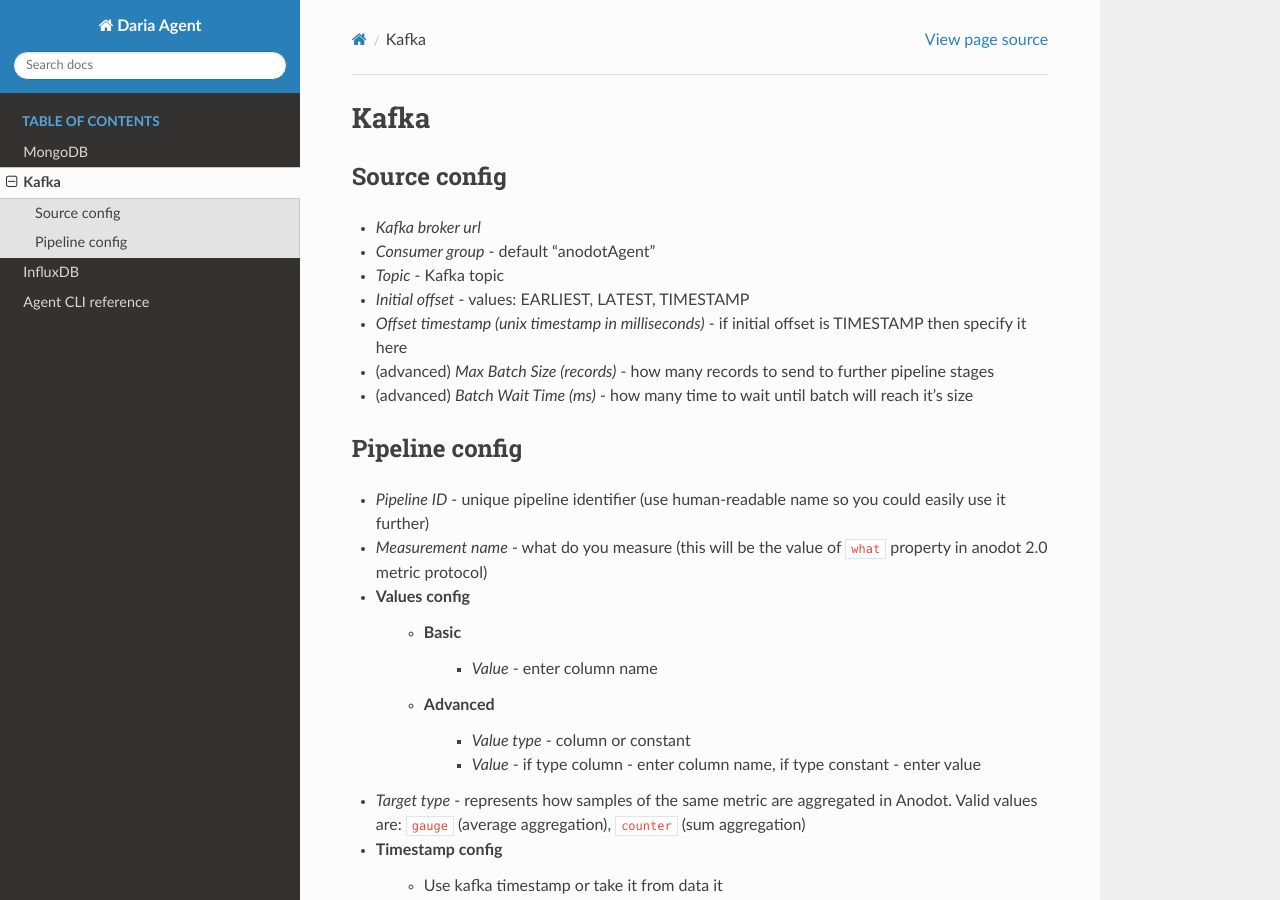
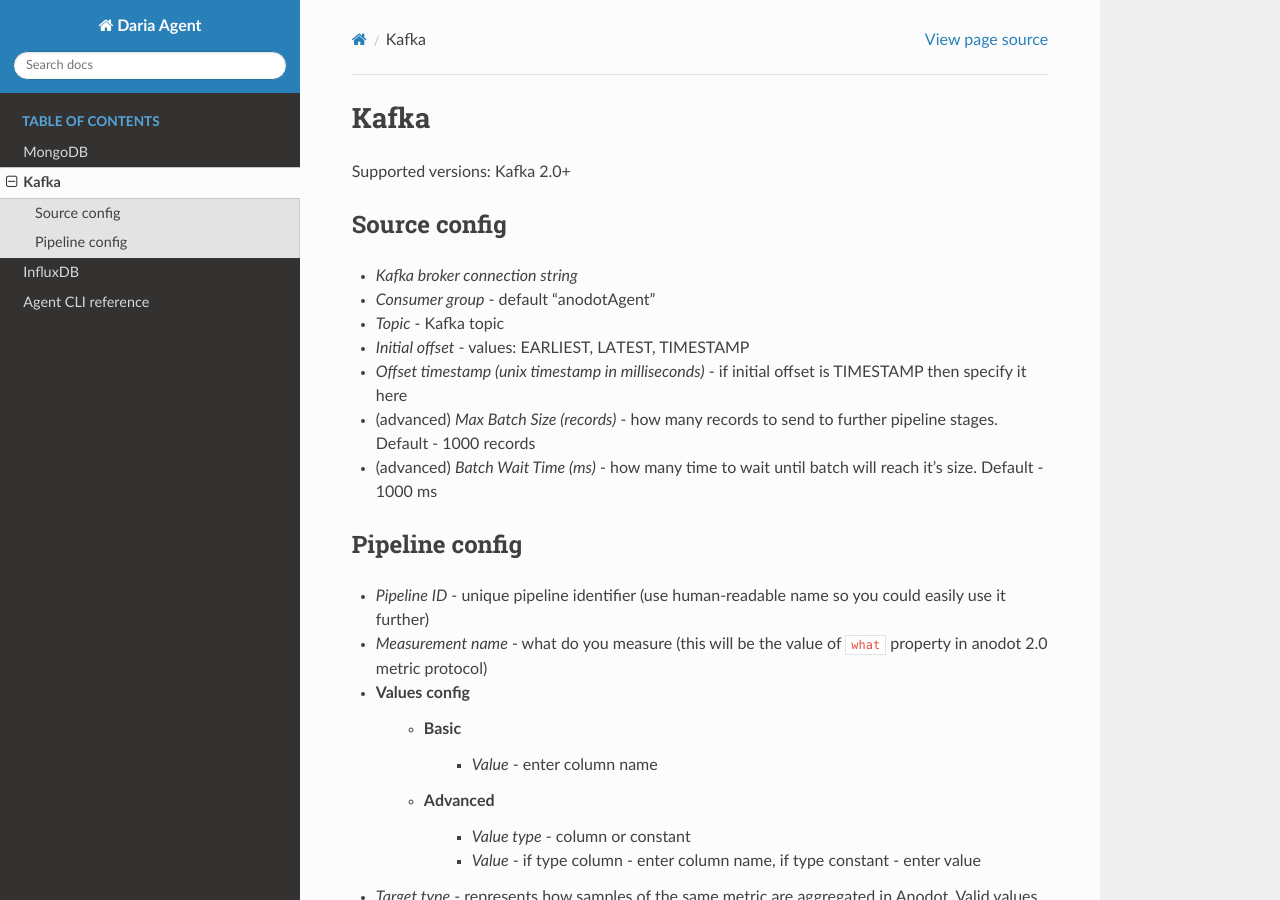
Before and after one commit to anodot/daria, a Sphinx documentation site: the page built from agent/doc/kafka.rst, in a window 1280 px wide and 900 px high. Built offline with Sphinx 7.4.7 and the Read the Docs theme 2.0.0, drawn with Linux system fonts in a browser that asks for light colours.

Commit message:
update docs

```diff
--- a/agent/doc/kafka.rst
+++ b/agent/doc/kafka.rst
@@ -1,16 +1,17 @@
 Kafka
 =======================
 
+Supported versions: Kafka 2.0+
 
 Source config
 -------------
-- *Kafka broker url*
+- *Kafka broker connection string*
 - *Consumer group* - default "anodotAgent"
 - *Topic* - Kafka topic
 - *Initial offset* - values: EARLIEST, LATEST, TIMESTAMP
 - *Offset timestamp (unix timestamp in milliseconds)* - if initial offset is TIMESTAMP then specify it here
-- (advanced) *Max Batch Size (records)* - how many records to send to further pipeline stages
-- (advanced) *Batch Wait Time (ms)* - how many time to wait until batch will reach it's size
+- (advanced) *Max Batch Size (records)* - how many records to send to further pipeline stages. Default - 1000 records
+- (advanced) *Batch Wait Time (ms)* - how many time to wait until batch will reach it's size. Default - 1000 ms
 
 
 
--- a/agent/doc/mongodb.rst
+++ b/agent/doc/mongodb.rst
@@ -1,5 +1,7 @@
 MongoDB
 =======================
+
+Supported versions: MongoDB 3.0+
 
 
 Source config
--- a/agent/src/agent/source/config_schema.py
+++ b/agent/src/agent/source/config_schema.py
@@ -61,7 +61,7 @@
 
 def prompt_kafka_config(default_config, advanced=False):
     config = dict()
-    config['kafkaConfigBean.metadataBrokerList'] = click.prompt('Kafka broker url',
+    config['kafkaConfigBean.metadataBrokerList'] = click.prompt('Kafka broker connection string',
                                                                 type=click.STRING,
                                                                 default=default_config.get(
                                                                     'kafkaConfigBean.metadataBrokerList'))
```
